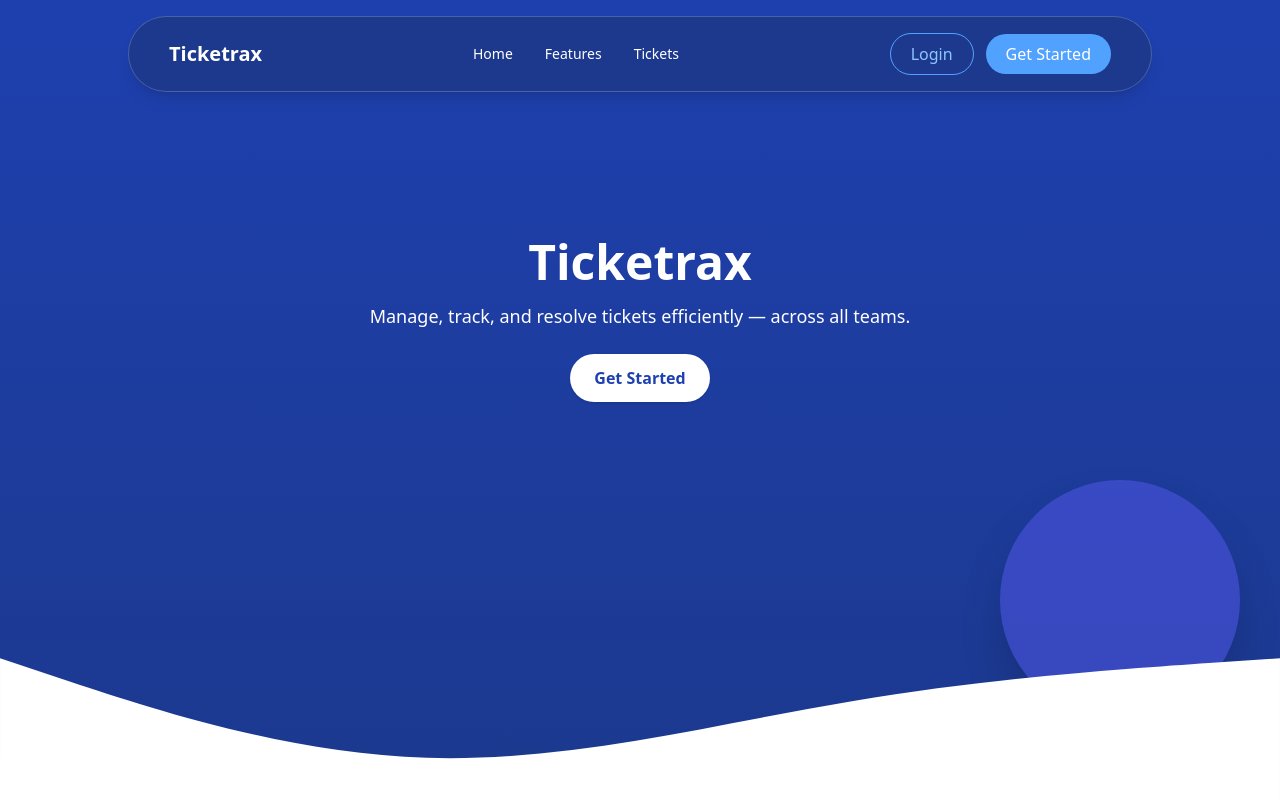
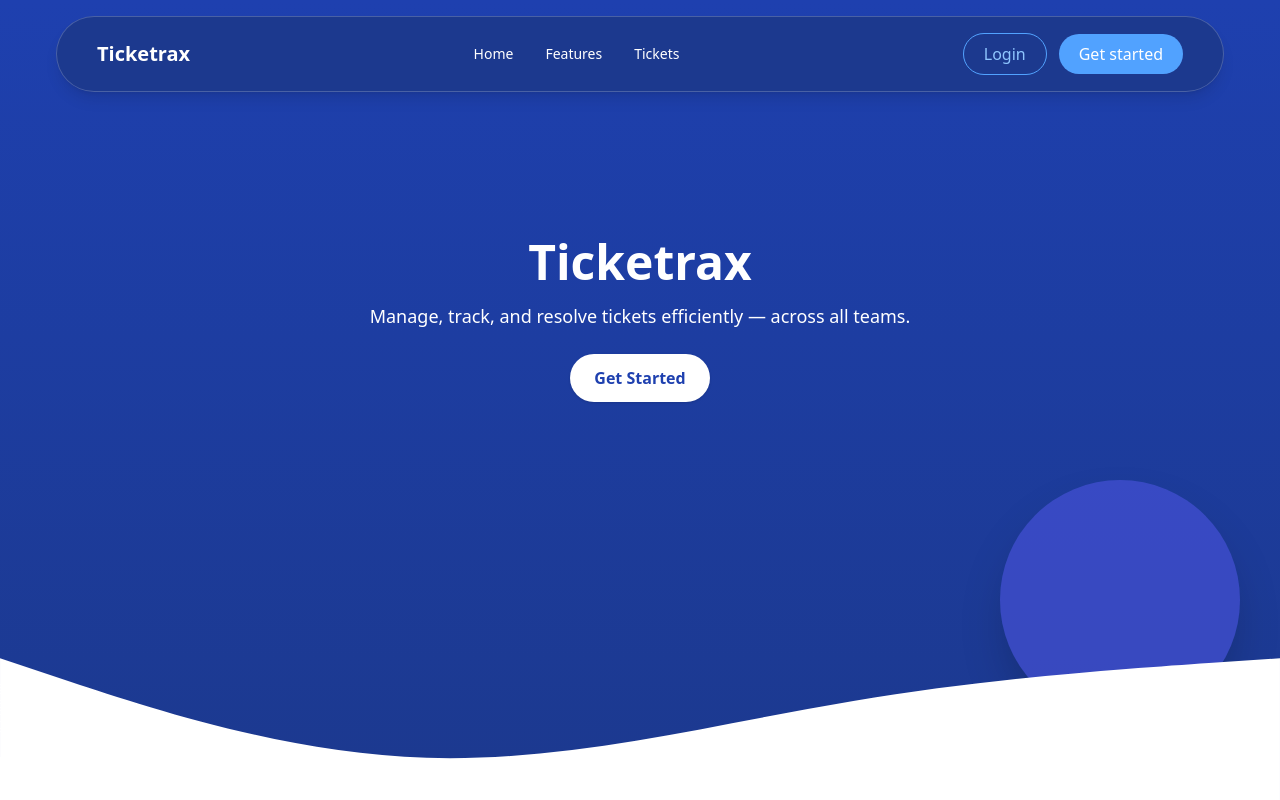
Before and after one commit to Dotjos/Ticket-management-app, a React (Vite) app in the folder react/: page / in a window 1280 px wide. Shown: the top 800 px of the page. Built offline with nearby package versions, Linux system fonts and the light colour scheme.

Commit message:
Refactor Navbar for improved layout and accessibility; update styles for body and html elements

```diff
--- a/react/src/components/Navbar.tsx
+++ b/react/src/components/Navbar.tsx
@@ -11,7 +11,7 @@ export default function Navbar() {
   const closeMenu = () => setIsOpen(false);
 
   return (
-    <nav className="fixed top-4 left-1/2 -translate-x-1/2 z-50 w-[90%] lg:w-4/5">
+    <nav className="fixed top-4 left-1/2 -translate-x-1/2 z-50 w-full max-w-[1200px] px-4">
       {/* Navbar Container */}
       <div className="bg-blue-900 backdrop-blur-md border border-white/20 shadow-lg flex items-center justify-between px-6 py-3 rounded-full md:px-10 md:py-2 lg:py-4 text-white">
         {/* Logo */}
@@ -22,12 +22,18 @@ export default function Navbar() {
 
         {/* CTA Buttons (Desktop) */}
         <div className="hidden md:flex items-center gap-3">
-          <button className="px-5 py-2 rounded-full border border-blue-400 text-blue-300 hover:bg-blue-400 hover:text-white transition">
+          <NavLink
+            to="auth/login"
+            className="px-5 py-2 rounded-full border border-blue-400 text-blue-300 hover:bg-blue-400 hover:text-white transition"
+          >
             Login
-          </button>
-          <button className="px-5 py-2 rounded-full bg-blue-400 text-white hover:bg-blue-500 transition">
-            Get Started
-          </button>
+          </NavLink>
+          <NavLink
+            to="auth/signup"
+            className="px-5 py-2 rounded-full bg-blue-400 text-white hover:bg-blue-500 transition"
+          >
+            Get started
+          </NavLink>
         </div>
 
         {/* Mobile Menu Toggle */}
@@ -62,12 +68,18 @@ export default function Navbar() {
 
           {/* CTA Buttons (Mobile) */}
           <div className="pt-3 border-t text-white border-white/20 space-y-2">
-            <button className="w-full px-5 py-2 rounded-full border bg-blue-400 border-blue-400 hover:bg-blue-400 hover:text-white transition">
+            <NavLink
+              to="auth/login"
+              className="px-5 py-2 rounded-full border border-blue-400 text-blue-300 hover:bg-blue-400 hover:text-white transition"
+            >
               Login
-            </button>
-            <button className="w-full px-5 py-2 rounded-full bg-blue-400  hover:bg-blue-500 transition">
-              Get Started
-            </button>
+            </NavLink>
+            <NavLink
+              to="auth/signup"
+              className="px-5 py-2 rounded-full bg-blue-400 text-white hover:bg-blue-500 transition"
+            >
+              Get started
+            </NavLink>
           </div>
         </div>
       )}
--- a/react/src/index.css
+++ b/react/src/index.css
@@ -4,12 +4,20 @@
   --color-deep-blue: #1E40AF;
 };
 
-body{
-  max-width: 1440px;
+
+html {
+  scroll-behavior: smooth;
+  background-color: #f9fafb; /* optional: subtle background */
 }
 
-html{
-  scroll-behavior: smooth;
+body {
+  max-width: 1440px;       /* constrain width */
+  margin: 0 auto;           /* center it horizontally */
+  min-height: 100vh;        /* full viewport height */
+  background-color: #ffffff; /* app background */
+  display: flex;
+  flex-direction: column;   /* ensures vertical stacking of content */
+  box-shadow: 0 0 15px rgba(0, 0, 0, 0.03); /* optional subtle shadow */
 }
 
 .hero {
```
